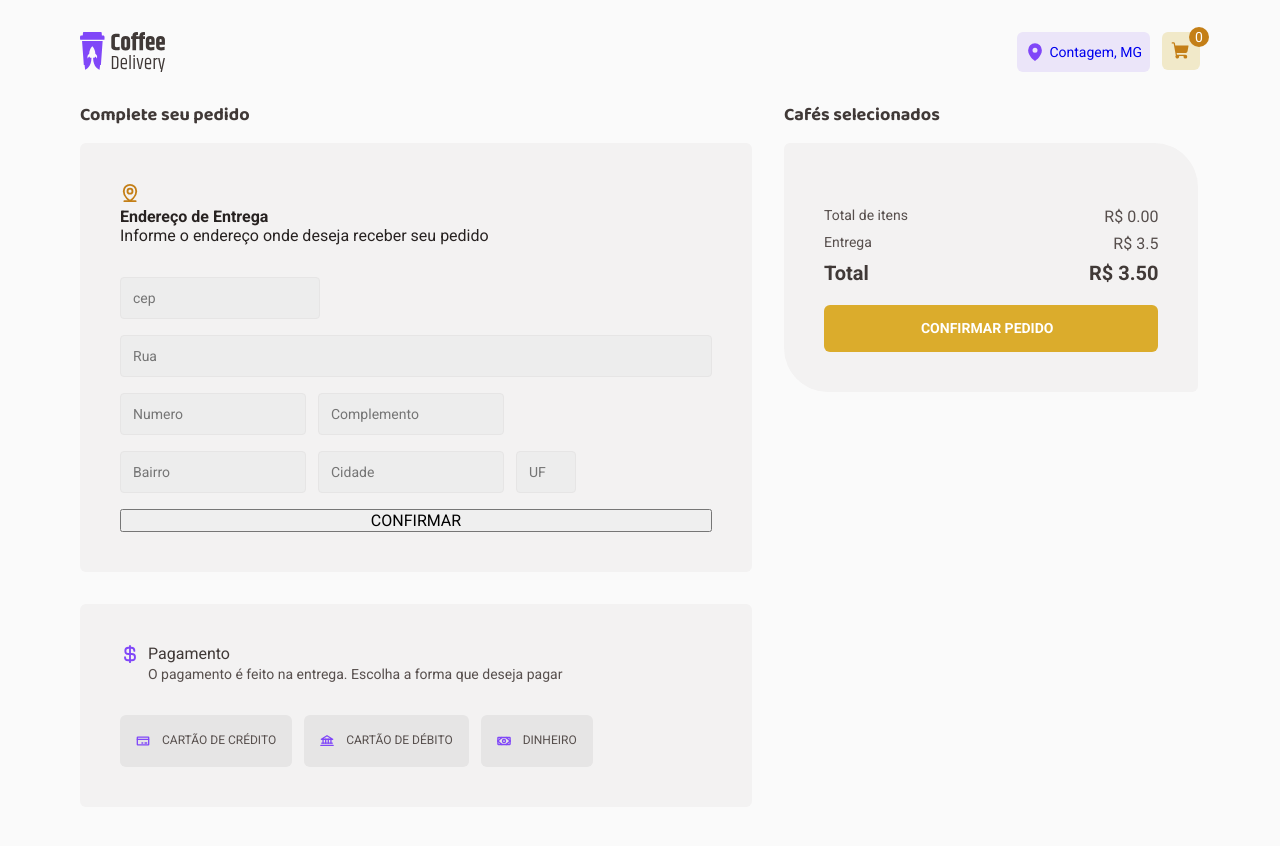
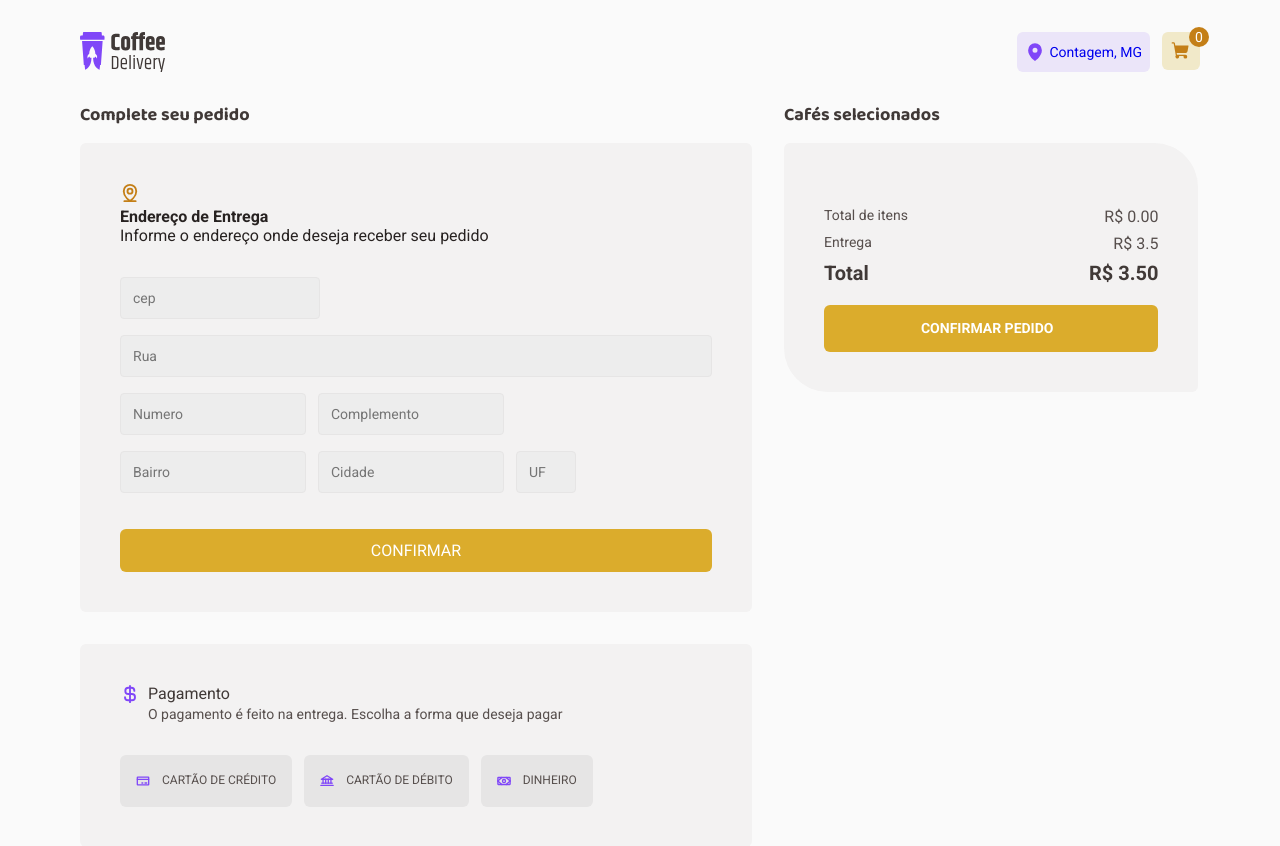
Before and after one commit to manoguii/coffee-delivery, a React (Vite) app: page /checkout in a window 1280 px wide. Before the commit the page ends 807 px from the top, so only its background shows below. Built offline with nearby package versions, Linux system fonts and the light colour scheme.

Commit message:
:books: Updates

```diff
--- a/package.json
+++ b/package.json
@@ -10,13 +10,15 @@
     "lint": "eslint src --ext .ts,.tsx"
   },
   "dependencies": {
+    "@hookform/resolvers": "^2.9.8",
     "phosphor-react": "^1.4.1",
     "react": "^18.2.0",
     "react-dom": "^18.2.0",
     "react-hook-form": "^7.36.0",
     "react-router-dom": "^6.3.0",
     "styled-components": "^5.3.5",
-    "uuid": "^9.0.0"
+    "uuid": "^9.0.0",
+    "zod": "^3.19.1"
   },
   "devDependencies": {
     "@rocketseat/eslint-config": "^1.1.3",
--- a/src/pages/Checkout/index.tsx
+++ b/src/pages/Checkout/index.tsx
@@ -30,7 +30,7 @@ import { useForm } from 'react-hook-form'
 
 export function Checkout() {
   const { cart } = useContext(CoffeeContext)
-  const { register, handleSubmit, watch } = useForm()
+  const { register, handleSubmit } = useForm()
 
   const sumCart = cart.reduce(
     (acc, currentValue) => acc + currentValue.quantity * currentValue.price,
@@ -43,7 +43,9 @@ export function Checkout() {
   const delivery = sumQuantity < 5 ? `R$ ${3.5}` : 'Frete Grátis'
   const total = delivery === 'Frete Grátis' ? sumCart : sumCart + 3.5
 
-  function handleCreateNewForm(data) {
+  // type FormAdress <infer typeof>
+
+  function handleCreateNewForm(data: any) {
     console.log(data)
   }
   return (
--- a/src/pages/Checkout/styles.ts
+++ b/src/pages/Checkout/styles.ts
@@ -129,6 +129,29 @@ export const CompleteYourOrder = styled.div`
         font-size: 0.875rem;
         line-height: 130%;
         color: ${(props) => props.theme.baseTheme.text};
+      }
+
+      button {
+        margin-top: 1.25rem;
+        display: flex;
+        flex-direction: row;
+        justify-content: center;
+        align-items: center;
+        padding: 0.75rem 0.5rem;
+        gap: 0.25rem;
+        background: ${(props) => props.theme.productTheme.yellow};
+        border-radius: 6px;
+        border: none;
+        width: 100%;
+        cursor: pointer;
+
+        color: ${(props) => props.theme.baseTheme.white};
+        text-transform: uppercase;
+        font-weight: 700s;
+      }
+
+      button:hover {
+        background: ${(props) => props.theme.productTheme['yellow-dark']};
       }
     }
   }
```
Also changed, not shown: 1 other file (tests, documents, lock files or other folders).
